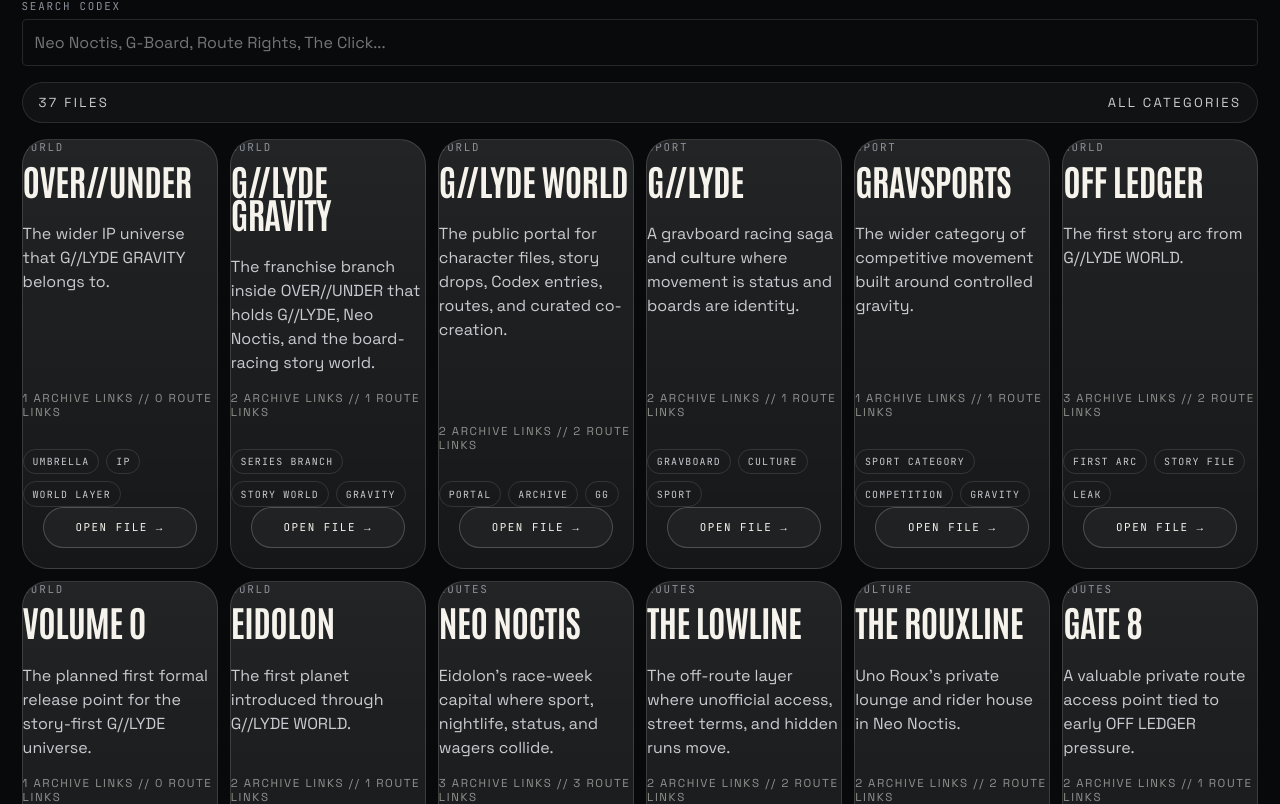
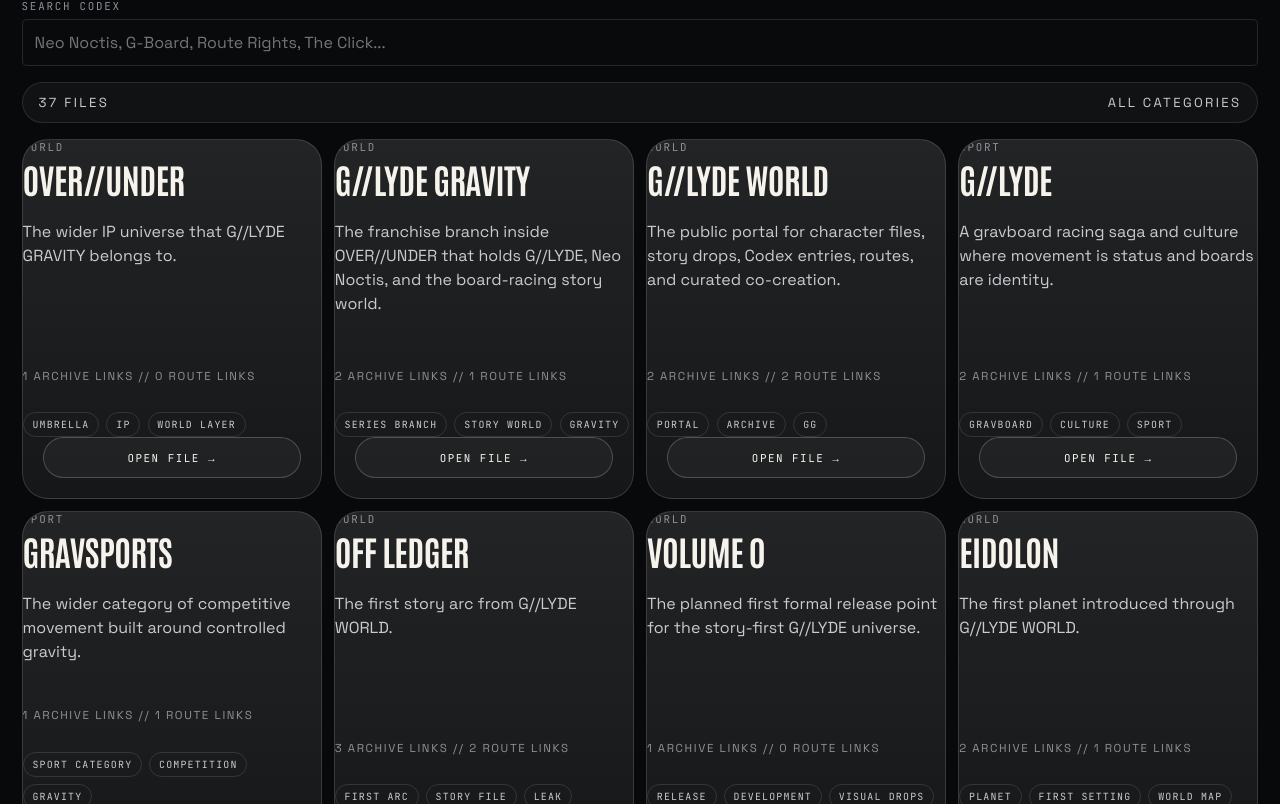
Before and after one commit to KonsortiumLabs/glydeworld, a Next.js app: page /codex in a window 1280 px wide. Shown: the part 1716-2520 px from the top of the page. Built offline with nearby package versions, Linux system fonts and the light colour scheme.

Commit message:
Fix Codex card title fit

```diff
--- a/app/globals.css
+++ b/app/globals.css
@@ -2314,11 +2314,11 @@ img { max-width: 100%; display: block; }
 }
 .codex-grid {
   display: grid;
-  grid-template-columns: repeat(6, minmax(0, 1fr));
+  grid-template-columns: repeat(auto-fit, minmax(280px, 1fr));
   gap: 0.75rem;
 }
 .codex-card {
-  min-height: 260px;
+  min-height: 360px;
   border: 1px solid rgba(245,243,236,0.14);
   border-radius: 26px;
   padding: 1rem;
@@ -2328,7 +2328,14 @@ img { max-width: 100%; display: block; }
   transition: transform 190ms ease, border-color 190ms ease;
 }
 .codex-card:hover { transform: translateY(-5px); border-color: rgba(245,243,236,0.34); }
-.codex-card h3 { font-size: clamp(1.8rem, 2.8vw, 3.2rem); margin: 0.6rem 0; }
+.codex-card h3 {
+  max-width: 100%;
+  margin: 0.6rem 0;
+  font-size: clamp(2.15rem, 2.35vw, 3.05rem);
+  line-height: 0.9;
+  overflow-wrap: anywhere;
+  word-break: normal;
+}
 .codex-card p { color: var(--chrome); line-height: 1.5; }
 .inline-section-cta { margin-top: 1.2rem; width: fit-content; }
 
```
